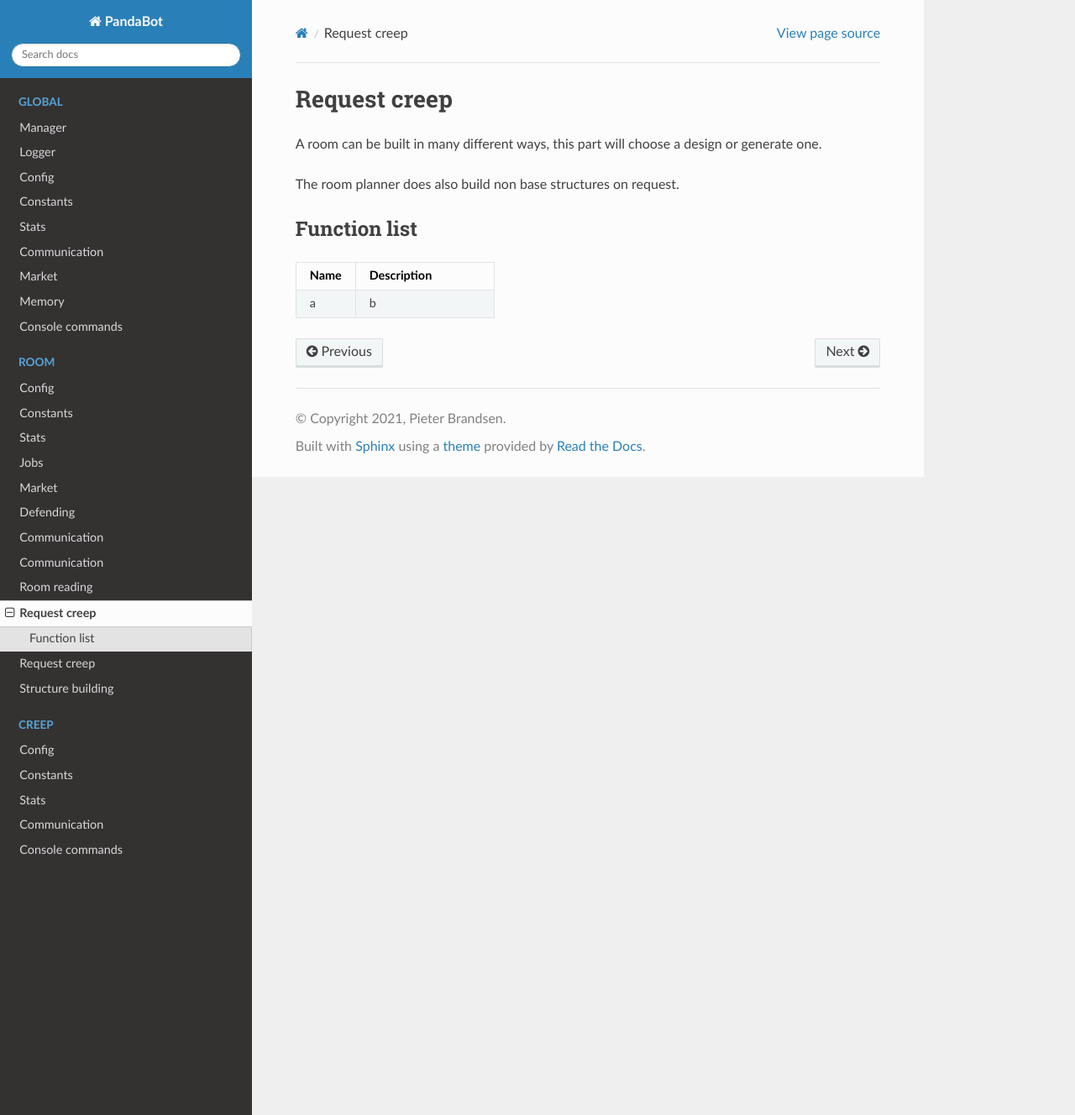
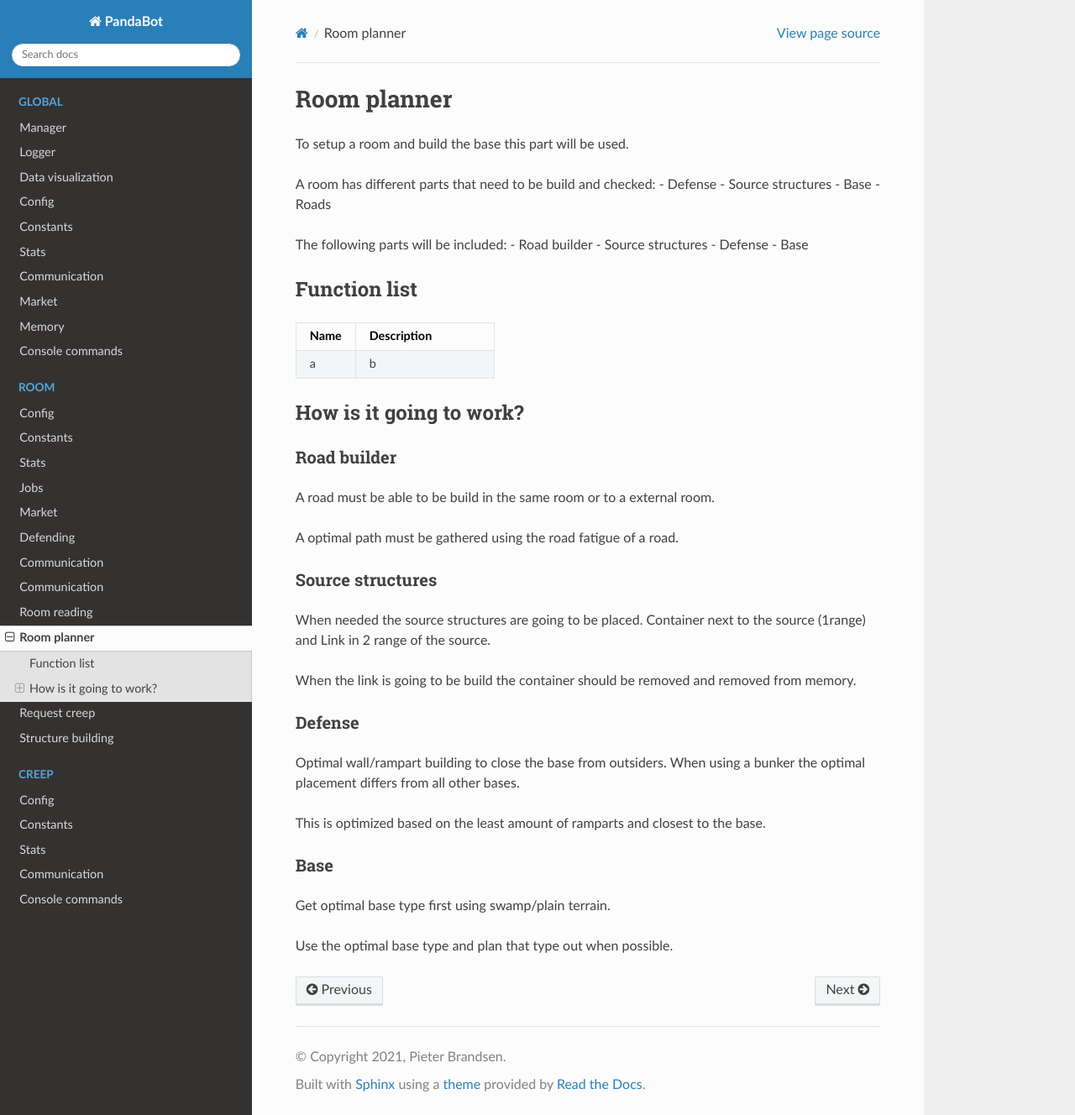
Before and after one commit to pieterbrandsen/Pansiep, a Sphinx documentation site: the page built from docs/source/room/roomPlanner.rst, in a window 1280 px wide and 1328 px high. Shown: the whole window at 84% size. Built offline with Sphinx 7.4.7 and the Read the Docs theme 2.0.0, drawn with Linux system fonts in a browser that asks for light colours.

Commit message:
Updated text

```diff
--- a/docs/source/global/visuals.rst
+++ b/docs/source/global/visuals.rst
@@ -1,7 +1,7 @@
 Data visualization
 ================
 
-To visualize stats on the room itself or visualize creep saynigs better this part will be used.
+To visualize stats on the room itself or visualize creep sayings better this part will be used.
 
 Its possible to draw text and objects on a room so all stats can be visualized too when needed.
 
--- a/docs/source/index.rst
+++ b/docs/source/index.rst
@@ -28,6 +28,7 @@ All parts sorted by category
 
    global/manager
    global/logger
+   global/visuals
    global/config
    global/constants
    global/stats
--- a/docs/source/room/roomPlanner.rst
+++ b/docs/source/room/roomPlanner.rst
@@ -1,9 +1,19 @@
-Request creep
+Room planner
 =============
 
-A room can be built in many different ways, this part will choose a design or generate one.
+To setup a room and build the base this part will be used.
 
-The room planner does also build non base structures on request.
+A room has different parts that need to be build and checked:
+- Defense
+- Source structures
+- Base
+- Roads
+
+The following parts will be included:
+- Road builder
+- Source structures
+- Defense
+- Base
 
 ********************
 Function list
@@ -14,3 +24,35 @@ Function list
   :widths: 30 70
 
   a, b
+
+************************
+How is it going to work?
+************************
+Road builder
+----------------
+
+A road must be able to be build in the same room or to a external room.
+
+A optimal path must be gathered using the road fatigue of a road.
+
+Source structures
+------------------
+
+When needed the source structures are going to be placed.
+Container next to the source (1range) and Link in 2 range of the source.
+
+When the link is going to be build the container should be removed and removed from memory.
+
+Defense
+----------------
+
+Optimal wall/rampart building to close the base from outsiders. When using a bunker the optimal placement differs from all other bases.
+
+This is optimized based on the least amount of ramparts and closest to the base.
+
+Base
+----------------
+
+Get optimal base type first using swamp/plain terrain.
+
+Use the optimal base type and plan that type out when possible.
```
